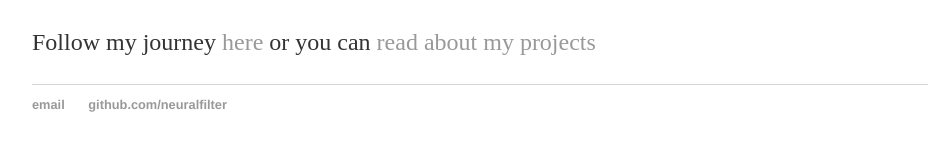
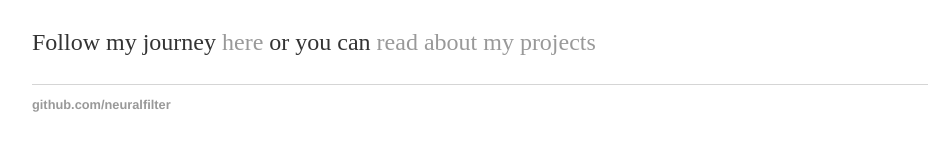
Before and after one commit to neuralfilter/neuralfilter.github.ioa, a Jekyll site: the page built from index.html, in a window 1280 px wide. Shown: the part 320-471 px from the top of the page, without its empty margins (160-1104 px from the left). Built offline with Jekyll 4.4.1, drawn with Linux system fonts in a browser that asks for light colours.

Commit message:
Update default.html

```diff
--- a/_layouts/default.html
+++ b/_layouts/default.html
@@ -20,7 +20,6 @@
 			</div><!-- /.container -->
 			<footer>
 	    		<ul>
-	        		<li><a href="mailto:Seiji.Sakurai@outlook.com">email</a></li>
 	        		<li><a href="https://github.com/neuralfilter">github.com/neuralfilter</a></li>
 				</ul>
 			</footer>
```
